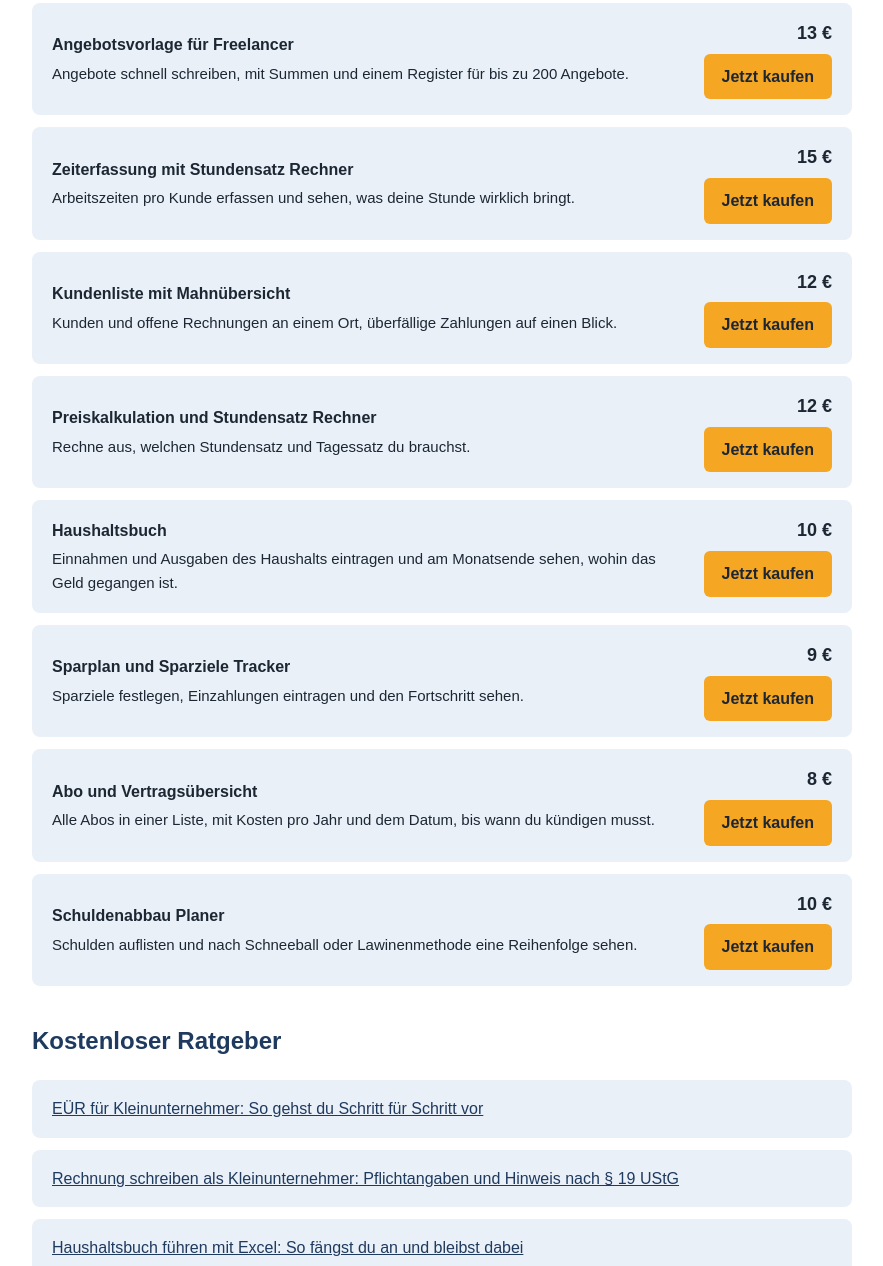
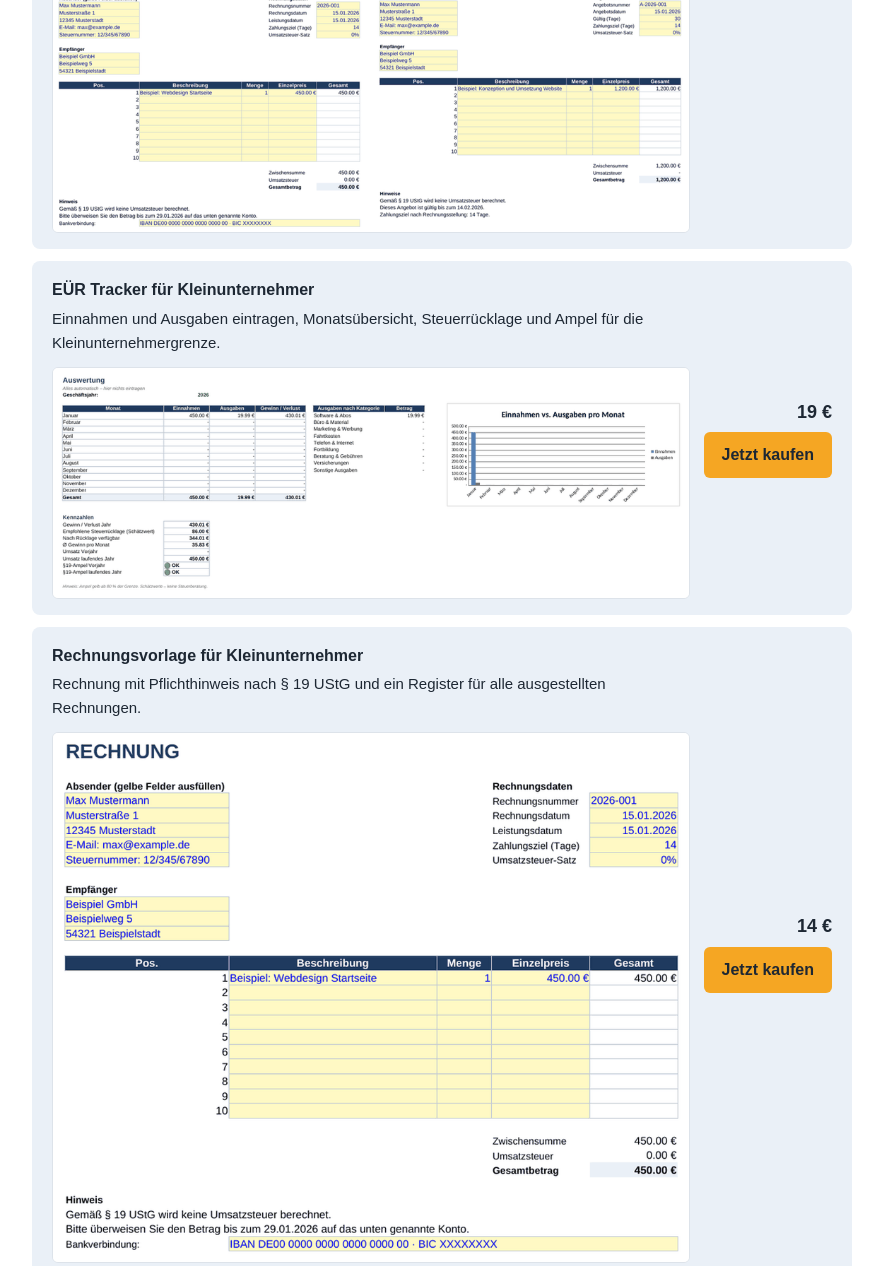
Before and after one commit to tabellenhelfer/tabellenhelfer.github.io, a plain HTML site: page index.html in a window 1280 px wide. Shown: the part 695-1961 px from the top of the page, without its empty margins (198-1081 px from the left). Drawn offline with Linux system fonts and the light colour scheme.

Commit message:
Add files via upload

```diff
--- a/index.html
+++ b/index.html
@@ -8,7 +8,8 @@ header{background:#1F3A5F;color:#fff;padding:48px 0}
 h1{font-size:32px;margin:0 0 12px}h2{color:#1F3A5F;margin-top:36px}
 .btn{display:inline-block;background:#f5a623;color:#1d2733;font-weight:bold;padding:10px 18px;border-radius:6px;text-decoration:none;white-space:nowrap}
 .card{background:#eaf0f7;border-radius:8px;padding:16px 20px;margin:12px 0;display:flex;gap:16px;align-items:center;justify-content:space-between}
-.card p{margin:4px 0 0;font-size:15px}.price{font-weight:bold;font-size:18px;display:block;margin-bottom:6px;text-align:right}
+.card p{margin:4px 0 0;font-size:15px}.card>div:first-child{flex:1;min-width:0}.card img{display:block;max-width:100%;height:auto;margin-top:12px;border:1px solid #dde3ea;border-radius:6px;background:#fff}
+.price{font-weight:bold;font-size:18px;display:block;margin-bottom:6px;text-align:right}
 li{margin:6px 0}footer{border-top:1px solid #dde3ea;margin-top:48px;padding:20px 0;font-size:13px;color:#667}
 a{color:#1F3A5F}.btn{color:#1d2733}
 @media(max-width:600px){.card{flex-direction:column;align-items:flex-start}.price{text-align:left}}</style></head><body>
@@ -16,17 +17,17 @@ a{color:#1F3A5F}.btn{color:#1d2733}
 <p>Fertig aufgebaut, mit Formeln und Anleitung. Du füllst die gelben Felder aus, den Rest rechnet die Tabelle. Nach dem Kauf sofort als Download.</p></div></header>
 <div class="w">
 <h2>Alle Vorlagen</h2>
-<div class="card"><div><b>Starter Paket für Selbstständige</b><p>EÜR Tracker, Rechnungsvorlage und Angebotsvorlage zusammen. Die drei wichtigsten Dateien für den Start in einem Paket.</p></div><div><span class="price">39 €</span><a class="btn" href="https://www.checkout-ds24.com/product/770175" rel="noopener">Jetzt kaufen</a></div></div>
-<div class="card"><div><b>EÜR Tracker für Kleinunternehmer</b><p>Einnahmen und Ausgaben eintragen, Monatsübersicht, Steuerrücklage und Ampel für die Kleinunternehmergrenze.</p></div><div><span class="price">19 €</span><a class="btn" href="https://www.checkout-ds24.com/product/770165" rel="noopener">Jetzt kaufen</a></div></div>
-<div class="card"><div><b>Rechnungsvorlage für Kleinunternehmer</b><p>Rechnung mit Pflichthinweis nach § 19 UStG und ein Register für alle ausgestellten Rechnungen.</p></div><div><span class="price">14 €</span><a class="btn" href="https://www.checkout-ds24.com/product/770168" rel="noopener">Jetzt kaufen</a></div></div>
-<div class="card"><div><b>Angebotsvorlage für Freelancer</b><p>Angebote schnell schreiben, mit Summen und einem Register für bis zu 200 Angebote.</p></div><div><span class="price">13 €</span><a class="btn" href="https://www.checkout-ds24.com/product/770172" rel="noopener">Jetzt kaufen</a></div></div>
-<div class="card"><div><b>Zeiterfassung mit Stundensatz Rechner</b><p>Arbeitszeiten pro Kunde erfassen und sehen, was deine Stunde wirklich bringt.</p></div><div><span class="price">15 €</span><a class="btn" href="https://www.checkout-ds24.com/product/770179" rel="noopener">Jetzt kaufen</a></div></div>
-<div class="card"><div><b>Kundenliste mit Mahnübersicht</b><p>Kunden und offene Rechnungen an einem Ort, überfällige Zahlungen auf einen Blick.</p></div><div><span class="price">12 €</span><a class="btn" href="https://www.checkout-ds24.com/product/770183" rel="noopener">Jetzt kaufen</a></div></div>
-<div class="card"><div><b>Preiskalkulation und Stundensatz Rechner</b><p>Rechne aus, welchen Stundensatz und Tagessatz du brauchst.</p></div><div><span class="price">12 €</span><a class="btn" href="https://www.checkout-ds24.com/product/770184" rel="noopener">Jetzt kaufen</a></div></div>
-<div class="card"><div><b>Haushaltsbuch</b><p>Einnahmen und Ausgaben des Haushalts eintragen und am Monatsende sehen, wohin das Geld gegangen ist.</p></div><div><span class="price">10 €</span><a class="btn" href="https://www.checkout-ds24.com/product/770171" rel="noopener">Jetzt kaufen</a></div></div>
-<div class="card"><div><b>Sparplan und Sparziele Tracker</b><p>Sparziele festlegen, Einzahlungen eintragen und den Fortschritt sehen.</p></div><div><span class="price">9 €</span><a class="btn" href="https://www.checkout-ds24.com/product/770185" rel="noopener">Jetzt kaufen</a></div></div>
-<div class="card"><div><b>Abo und Vertragsübersicht</b><p>Alle Abos in einer Liste, mit Kosten pro Jahr und dem Datum, bis wann du kündigen musst.</p></div><div><span class="price">8 €</span><a class="btn" href="https://www.checkout-ds24.com/product/770186" rel="noopener">Jetzt kaufen</a></div></div>
-<div class="card"><div><b>Schuldenabbau Planer</b><p>Schulden auflisten und nach Schneeball oder Lawinenmethode eine Reihenfolge sehen.</p></div><div><span class="price">10 €</span><a class="btn" href="https://www.checkout-ds24.com/product/770188" rel="noopener">Jetzt kaufen</a></div></div>
+<div class="card"><div><b>Starter Paket für Selbstständige</b><p>EÜR Tracker, Rechnungsvorlage und Angebotsvorlage zusammen. Die drei wichtigsten Dateien für den Start in einem Paket.</p><img src="vorschau-starter.png" alt="Vorschau Starter Paket" loading="lazy"></div><div><span class="price">39 €</span><a class="btn" href="https://www.checkout-ds24.com/product/770175" rel="noopener">Jetzt kaufen</a></div></div>
+<div class="card"><div><b>EÜR Tracker für Kleinunternehmer</b><p>Einnahmen und Ausgaben eintragen, Monatsübersicht, Steuerrücklage und Ampel für die Kleinunternehmergrenze.</p><img src="vorschau-euer.png" alt="Vorschau EÜR Tracker Auswertung" loading="lazy"></div><div><span class="price">19 €</span><a class="btn" href="https://www.checkout-ds24.com/product/770165" rel="noopener">Jetzt kaufen</a></div></div>
+<div class="card"><div><b>Rechnungsvorlage für Kleinunternehmer</b><p>Rechnung mit Pflichthinweis nach § 19 UStG und ein Register für alle ausgestellten Rechnungen.</p><img src="vorschau-rechnung.png" alt="Vorschau Rechnungsvorlage" loading="lazy"></div><div><span class="price">14 €</span><a class="btn" href="https://www.checkout-ds24.com/product/770168" rel="noopener">Jetzt kaufen</a></div></div>
+<div class="card"><div><b>Angebotsvorlage für Freelancer</b><p>Angebote schnell schreiben, mit Summen und einem Register für bis zu 200 Angebote.</p><img src="vorschau-angebot.png" alt="Vorschau Angebotsvorlage" loading="lazy"></div><div><span class="price">13 €</span><a class="btn" href="https://www.checkout-ds24.com/product/770172" rel="noopener">Jetzt kaufen</a></div></div>
+<div class="card"><div><b>Zeiterfassung mit Stundensatz Rechner</b><p>Arbeitszeiten pro Kunde erfassen und sehen, was deine Stunde wirklich bringt.</p><img src="vorschau-zeiterfassung.png" alt="Vorschau Zeiterfassung Auswertung" loading="lazy"></div><div><span class="price">15 €</span><a class="btn" href="https://www.checkout-ds24.com/product/770179" rel="noopener">Jetzt kaufen</a></div></div>
+<div class="card"><div><b>Kundenliste mit Mahnübersicht</b><p>Kunden und offene Rechnungen an einem Ort, überfällige Zahlungen auf einen Blick.</p><img src="vorschau-kundenliste.png" alt="Vorschau Kundenliste" loading="lazy"></div><div><span class="price">12 €</span><a class="btn" href="https://www.checkout-ds24.com/product/770183" rel="noopener">Jetzt kaufen</a></div></div>
+<div class="card"><div><b>Preiskalkulation und Stundensatz Rechner</b><p>Rechne aus, welchen Stundensatz und Tagessatz du brauchst.</p><img src="vorschau-preiskalkulation.png" alt="Vorschau Preiskalkulation" loading="lazy"></div><div><span class="price">12 €</span><a class="btn" href="https://www.checkout-ds24.com/product/770184" rel="noopener">Jetzt kaufen</a></div></div>
+<div class="card"><div><b>Haushaltsbuch</b><p>Einnahmen und Ausgaben des Haushalts eintragen und am Monatsende sehen, wohin das Geld gegangen ist.</p><img src="vorschau-haushaltsbuch.png" alt="Vorschau Haushaltsbuch Auswertung" loading="lazy"></div><div><span class="price">10 €</span><a class="btn" href="https://www.checkout-ds24.com/product/770171" rel="noopener">Jetzt kaufen</a></div></div>
+<div class="card"><div><b>Sparplan und Sparziele Tracker</b><p>Sparziele festlegen, Einzahlungen eintragen und den Fortschritt sehen.</p><img src="vorschau-sparplan.png" alt="Vorschau Sparplan" loading="lazy"></div><div><span class="price">9 €</span><a class="btn" href="https://www.checkout-ds24.com/product/770185" rel="noopener">Jetzt kaufen</a></div></div>
+<div class="card"><div><b>Abo und Vertragsübersicht</b><p>Alle Abos in einer Liste, mit Kosten pro Jahr und dem Datum, bis wann du kündigen musst.</p><img src="vorschau-abo.png" alt="Vorschau Abo Übersicht" loading="lazy"></div><div><span class="price">8 €</span><a class="btn" href="https://www.checkout-ds24.com/product/770186" rel="noopener">Jetzt kaufen</a></div></div>
+<div class="card"><div><b>Schuldenabbau Planer</b><p>Schulden auflisten und nach Schneeball oder Lawinenmethode eine Reihenfolge sehen.</p><img src="vorschau-schuldenabbau.png" alt="Vorschau Schuldenabbau Planer" loading="lazy"></div><div><span class="price">10 €</span><a class="btn" href="https://www.checkout-ds24.com/product/770188" rel="noopener">Jetzt kaufen</a></div></div>
 
 <h2>Kostenloser Ratgeber</h2>
 <div class="card"><a href="artikel-euer-kleinunternehmer.html">EÜR für Kleinunternehmer: So gehst du Schritt für Schritt vor</a></div>
```
Also changed, not shown: vorschau-abo.png (added), vorschau-angebot.png (added), vorschau-euer.png (added), vorschau-haushaltsbuch.png (added), vorschau-kundenliste.png (added), vorschau-preiskalkulation.png (added), vorschau-rechnung.png (added), vorschau-schuldenabbau.png (added), vorschau-sparplan.png (added), vorschau-starter.png (added), vorschau-zeiterfassung.png (added).
